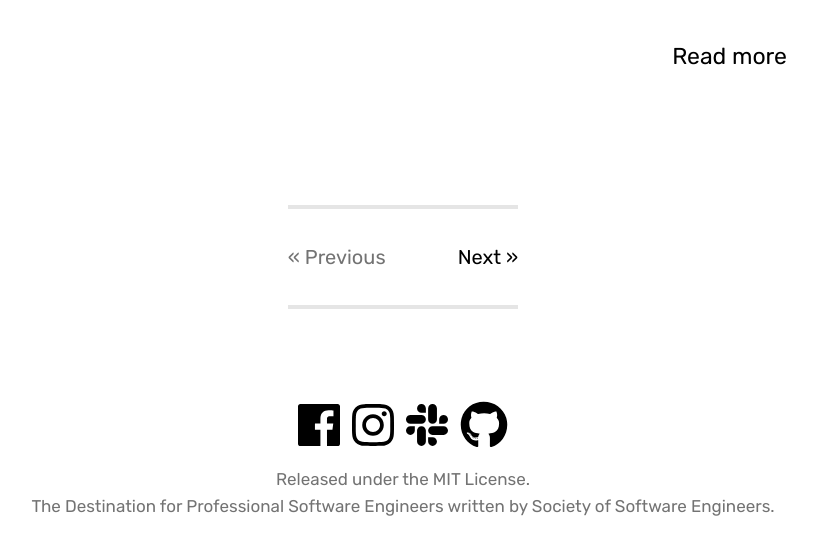
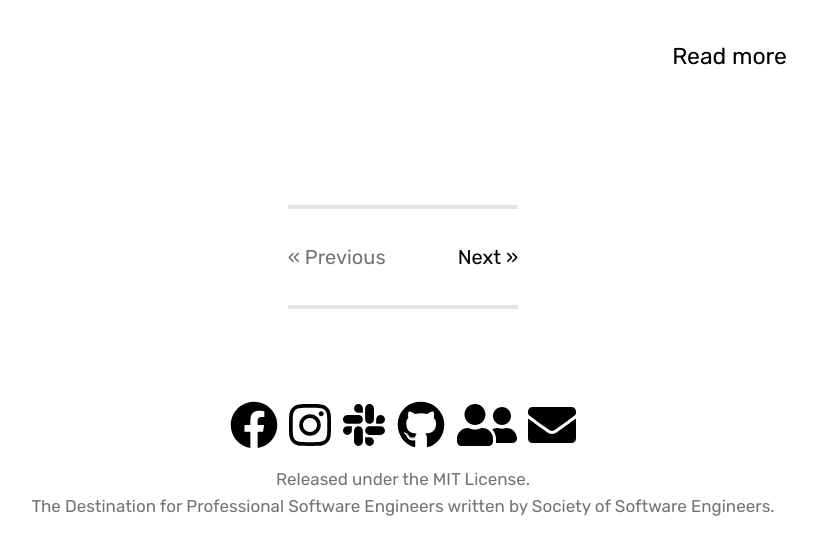
Before and after one commit to msoe-sse/msoe-sse.github.io, a Jekyll site: the page built from index.html, in a window 1280 px wide. Shown: the part 3140-3692 px from the top of the page, without its empty margins (237-1054 px from the left). Built offline with Jekyll 4.4.1, drawn with Linux system fonts in a browser that asks for light colours; nearby versions of some CDN libraries; some web fonts are replaced; the list of posts is cut into pages by our own code.

Commit message:
added links to Teams and Email in the footer

```diff
--- a/_includes/main/footer.html
+++ b/_includes/main/footer.html
@@ -1,4 +1,4 @@
-<script src="https://use.fontawesome.com/releases/v5.0.8/js/all.js"></script>
+<script src="https://use.fontawesome.com/releases/v5.15.4/js/all.js"></script>
 <footer>
     <div class="icons">
             <a href="https://www.facebook.com/msoeSSE/"><i class="fab fa-facebook"></i></a>
@@ -6,6 +6,8 @@
                     class="fab fa-instagram"></i></a>
             <a href="https://msoe-sse.slack.com/"><i class="fab fa-slack"></i></a>
             <a href="https://github.com/msoe-sse"><i class="fab fa-github"></i></a>
+            <a href="https://teams.microsoft.com/l/channel/19%3a038fecd33eb040aabd4821df0fabf907%40thread.t[…]-c837d6998beb&tenantId=4046ceac-fdd3-46c9-ac80-b7c4a49bab70"><i class="fas fa-user-friends"></i></a>
+            <a href="mailto:admin@msoe-sse.com"><i class="fas fa-envelope"></i></a>
     </div>
     <div>
         <span>Released under the MIT License.</span>
```
